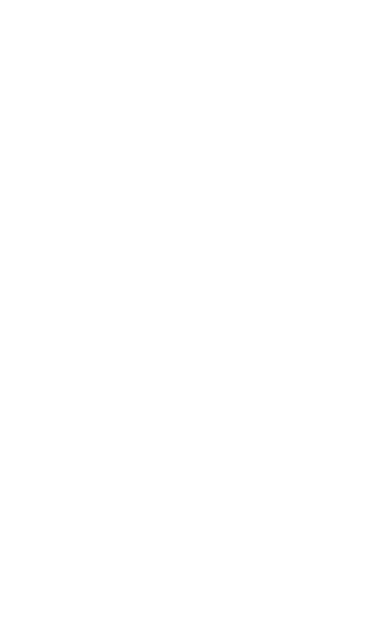
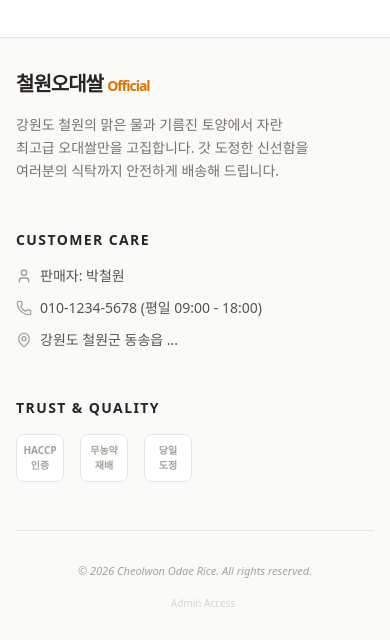
Before and after one commit to kimnambin/CHEORWON_Odae-Rice, a Next.js app: page / in a window 390 px wide. Shown: the part 847-1487 px from the top of the page. Before the commit the page ends 844 px from the top, so only its background shows below. Built offline with nearby package versions, Linux system fonts and the light colour scheme.

Commit message:
fix : 상품 카드 모바일 환경에서는 흐려지는 문제 해결 style : footer 추가

```diff
--- a/app/admin/page.tsx
+++ b/app/admin/page.tsx
@@ -22,14 +22,23 @@
   Package,
   ShoppingBag,
 } from 'lucide-react';
+import Link from 'next/link';
+import {Home} from 'lucide-react';
 
 export default function AdminIntegratedPage() {
   return (
     <div className="container mx-auto py-10 px-4 max-w-6xl">
-      <div className="mb-10">
-        <h1 className="text-4xl font-black text-stone-800 tracking-tight mb-2">
+      <div className="flex items-center gap-3 group mb-3">
+        <Link href="/">
+          <div className="p-2 rounded-xl bg-white border border-stone-200 text-stone-400 hover:text-amber-600 hover:border-amber-200 hover:bg-amber-50 transition-all cursor-pointer shadow-sm hover:scale-110 active:scale-95">
+            <Home className="w-6 h-6" />
+          </div>
+        </Link>
+        <h1 className="text-4xl font-black text-stone-800 tracking-tight">
           관리자 페이지
         </h1>
+      </div>
+      <div className="flex items-center gap-3 group">
         <Tabs defaultValue="dashboard" className="space-y-6">
           <TabsList className="bg-stone-100 p-1 rounded-xl grid grid-cols-4 w-full max-w-2xl">
             <TabsTrigger
--- a/app/globals.css
+++ b/app/globals.css
@@ -1,3 +1,30 @@
 @import 'tw-animate-css';
 @import 'shadcn/tailwind.css';
 @import 'tailwindcss';
+
+@layer components {
+  .swiper-slide {
+    @apply transition-all duration-300;
+    backface-visibility: hidden;
+    -webkit-backface-visibility: hidden;
+    transform: translateZ(0);
+    will-change: transform;
+  }
+
+  .swiper-slide:not(.swiper-slide-active) {
+    @apply opacity-50;
+  }
+
+  .swiper-slide-active {
+    @apply opacity-100 scale-100;
+  }
+
+  .swiper-button-next,
+  .swiper-button-prev {
+    @apply text-amber-500;
+  }
+
+  .swiper-pagination-bullet-active {
+    @apply bg-amber-500;
+  }
+}
--- a/app/layout.tsx
+++ b/app/layout.tsx
@@ -2,6 +2,7 @@
 import {Geist, Geist_Mono} from 'next/font/google';
 import './globals.css';
 import Header from '@/components/layout/Header';
+import Footer from '@/components/layout/Footer';
 
 const geistSans = Geist({
   variable: '--font-geist-sans',
@@ -29,7 +30,9 @@
         className={`${geistSans.variable} ${geistMono.variable} antialiased`}>
         {/* <Header /> */}
         {/* <main className="pt-6">{children}</main> */}
+
         {children}
+        <Footer />
       </body>
     </html>
   );
--- a/app/products/[id]/page.tsx
+++ b/app/products/[id]/page.tsx
@@ -241,37 +241,6 @@
         </div>
       </div>
 
-      <Dialog open={isModalOpen} onOpenChange={setIsModalOpen}>
-        <DialogContent className="max-w-[340px] rounded-2xl p-6 border-none shadow-2xl">
-          <DialogHeader className="flex flex-col items-center gap-4 py-4">
-            <div className="w-16 h-16 bg-amber-50 text-amber-500 rounded-full flex items-center justify-center animate-bounce">
-              <CheckCircle2 className="w-10 h-10" />
-            </div>
-            <DialogTitle className="text-xl font-black text-stone-800">
-              장바구니 담기 완료!
-            </DialogTitle>
-            <p className="text-center text-stone-500 text-sm leading-relaxed">
-              선택하신 상품이 장바구니에
-              <br />
-              안전하게 담겼습니다.
-            </p>
-          </DialogHeader>
-          <DialogFooter className="flex flex-col gap-2 sm:flex-col">
-            <Button
-              className="w-full bg-amber-500 hover:bg-amber-600 text-black font-bold h-12 rounded-xl"
-              onClick={() => router.push('/cart')}>
-              장바구니 확인하기
-            </Button>
-            <Button
-              variant="ghost"
-              className="w-full text-stone-400 hover:text-stone-600"
-              onClick={() => setIsModalOpen(false)}>
-              쇼핑 계속하기
-            </Button>
-          </DialogFooter>
-        </DialogContent>
-      </Dialog>
-
       {/* ---  리뷰 영역 --- */}
       <div className="mt-24">
         <h2 className="text-2xl font-bold mb-6">
--- /dev/null
+++ b/src/components/layout/Footer.tsx
@@ -0,0 +1,155 @@
+'use client';
+
+import {useState} from 'react';
+import {useRouter} from 'next/navigation';
+import {Phone, MapPin, User, ShieldCheck, Lock} from 'lucide-react';
+import {
+  Dialog,
+  DialogContent,
+  DialogHeader,
+  DialogTitle,
+  DialogFooter,
+} from '@/components/ui/dialog';
+import {Input} from '@/components/ui/input';
+import {Button} from '@/components/ui/button';
+
+export default function Footer() {
+  const router = useRouter();
+  const [isAdminModalOpen, setIsAdminModalOpen] = useState(false);
+  const [password, setPassword] = useState('');
+  const [error, setError] = useState(false);
+
+  const ADMIN_PWD = process.env.NEXT_PUBLIC_ADMIN_PASSWORD;
+
+  const handleAdminAccess = () => {
+    if (password === ADMIN_PWD) {
+      setIsAdminModalOpen(false);
+      router.push('/admin');
+    } else {
+      setError(true);
+      setPassword('');
+    }
+  };
+
+  return (
+    <footer className="bg-stone-50 border-t border-stone-200 pt-8 pb-8 mt-10">
+      <div className="container mx-auto px-4">
+        <div className="grid grid-cols-1 md:grid-cols-3 gap-12 mb-12">
+          <div className="space-y-4">
+            <h2 className="text-xl font-black text-stone-800 tracking-tighter">
+              철원오대쌀{' '}
+              <span className="text-amber-600 text-sm">Official</span>
+            </h2>
+            <p className="text-sm text-stone-500 leading-relaxed">
+              강원도 철원의 맑은 물과 기름진 토양에서 자란
+              <br />
+              최고급 오대쌀만을 고집합니다. 갓 도정한 신선함을
+              <br />
+              여러분의 식탁까지 안전하게 배송해 드립니다.
+            </p>
+          </div>
+
+          <div className="space-y-4">
+            <h3 className="text-sm font-bold text-stone-800 uppercase tracking-widest">
+              Customer Care
+            </h3>
+            <ul className="space-y-3 text-sm text-stone-600">
+              <li className="flex items-center gap-2">
+                <User className="w-4 h-4 text-stone-400" /> 판매자: 박철원
+              </li>
+              <li className="flex items-center gap-2">
+                <Phone className="w-4 h-4 text-stone-400" /> 010-1234-5678 (평일
+                09:00 - 18:00)
+              </li>
+              <li className="flex items-center gap-2">
+                <MapPin className="w-4 h-4 text-stone-400" /> 강원도 철원군
+                동송읍 ...
+              </li>
+            </ul>
+          </div>
+
+          <div className="space-y-4">
+            <h3 className="text-sm font-bold text-stone-800 uppercase tracking-widest">
+              Trust & Quality
+            </h3>
+            <div className="flex gap-4">
+              <div className="w-12 h-12 bg-white rounded-lg border border-stone-200 flex items-center justify-center text-[10px] text-center font-bold text-stone-400">
+                HACCP
+                <br />
+                인증
+              </div>
+              <div className="w-12 h-12 bg-white rounded-lg border border-stone-200 flex items-center justify-center text-[10px] text-center font-bold text-stone-400">
+                무농약
+                <br />
+                재배
+              </div>
+              <div className="w-12 h-12 bg-white rounded-lg border border-stone-200 flex items-center justify-center text-[10px] text-center font-bold text-stone-400">
+                당일
+                <br />
+                도정
+              </div>
+            </div>
+          </div>
+        </div>
+
+        <div className="pt-8 border-t border-stone-200 flex flex-col md:flex-row justify-between items-center gap-4">
+          <p className="text-[11px] text-stone-400 italic">
+            © 2026 Cheolwon Odae Rice. All rights reserved.
+          </p>
+
+          <div
+            onDoubleClick={() => setIsAdminModalOpen(true)}
+            className="group flex items-center gap-1 text-[10px] text-stone-300 cursor-default select-none hover:text-stone-400 transition-colors"
+            title="접근 권한이 필요합니다">
+            <ShieldCheck className="w-3 h-3 opacity-0 group-hover:opacity-100 transition-opacity" />
+            Admin Access
+          </div>
+        </div>
+      </div>
+
+      {/* --- 💡 관리자 암호 확인 모달 --- */}
+      <Dialog open={isAdminModalOpen} onOpenChange={setIsAdminModalOpen}>
+        <DialogContent className="max-w-[320px] rounded-2xl border-none shadow-2xl bg-white">
+          <DialogHeader className="flex flex-col items-center gap-3">
+            <div className="w-12 h-12 bg-stone-100 rounded-full flex items-center justify-center text-stone-600">
+              <Lock className="w-6 h-6" />
+            </div>
+            <DialogTitle className="text-lg font-bold">관리자 인증</DialogTitle>
+            <p className="text-xs text-stone-400">
+              접근을 위해 비밀번호를 입력하세요.
+            </p>
+          </DialogHeader>
+
+          <div className="py-4">
+            <Input
+              type="password"
+              placeholder="Password"
+              value={password}
+              onChange={e => {
+                setPassword(e.target.value);
+                setError(false);
+              }}
+              onKeyDown={e => e.key === 'Enter' && handleAdminAccess()}
+              className={`text-center tracking-[0.5em] ${
+                error ? 'border-red-500 focus-visible:ring-red-500' : ''
+              }`}
+            />
+            {error && (
+              <p className="text-[10px] text-red-500 text-center mt-2">
+                비밀번호가 일치하지 않습니다.
+              </p>
+            )}
+          </div>
+
+          <DialogFooter>
+            <Button
+              className="w-full bg-stone-900 text-white font-bold h-11 rounded-xl"
+              onClick={handleAdminAccess}>
+              입장하기
+            </Button>
+          </DialogFooter>
+        </DialogContent>
+      </Dialog>
+    </footer>
+  );
+}
--- a/src/components/shop/ProductSwiper.tsx
+++ b/src/components/shop/ProductSwiper.tsx
@@ -29,39 +29,40 @@
   return (
     <div className="w-full py-10">
       <Swiper
-        effect={'coverflow'} // 💡 핵심: 커버플로우 효과
         grabCursor={true}
         centeredSlides={true}
-        slidesPerView={'auto'} // 카드가 겹쳐 보이려면 auto가 좋습니다.
+        slidesPerView={'auto'}
+        effect={'coverflow'}
         coverflowEffect={{
-          rotate: 20, // 회전 각도
-          stretch: 0, // 카드 간의 거리 (겹침 정도)
-          depth: 50, // 깊이감 (뒤로 얼마나 물러날지)
-          modifier: 1, // 효과 배수
-          slideShadows: false, // 카드 옆면 그림자
+          rotate: 0, // 🔥 모바일 blur 줄이기
+          stretch: 0,
+          depth: 0,
+          modifier: 1,
+          slideShadows: false,
+        }}
+        breakpoints={{
+          768: {
+            effect: 'coverflow',
+            coverflowEffect: {
+              rotate: 20,
+              stretch: 0,
+              depth: 50,
+              modifier: 1,
+              slideShadows: false,
+            },
+          },
         }}
         pagination={{clickable: true}}
         navigation={true}
         modules={[EffectCoverflow, Pagination, Navigation]}
         touchStartPreventDefault={false}
-        className="max-w-300 pb-14! touch-pan-y">
+        className="max-w-300 pb-14 touch-pan-y">
         {products.map(product => (
           <SwiperSlide key={product.id} className="max-w-[320px]">
             <ProductCard product={product} />
           </SwiperSlide>
         ))}
       </Swiper>
-
-      {/* 💡 Swiper 기본 화살표 색상 커스텀 (CSS) */}
-      <style jsx global>{`
-        .swiper-button-next,
-        .swiper-button-prev {
-          color: #f59e0b !important; /* amber-500 색상 */
-        }
-        .swiper-pagination-bullet-active {
-          background: #f59e0b !important;
-        }
-      `}</style>
     </div>
   );
 }
```
Also changed, not shown: app/cart/page.tsx (+12 -3 lines), 1 other file (tests, documents, lock files or other folders).
